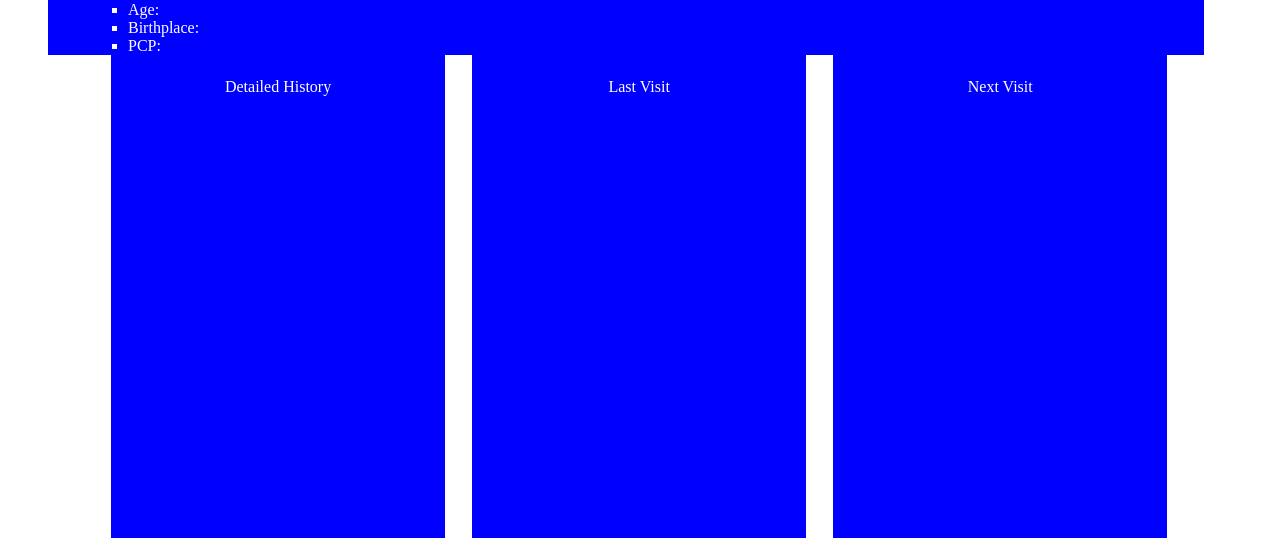
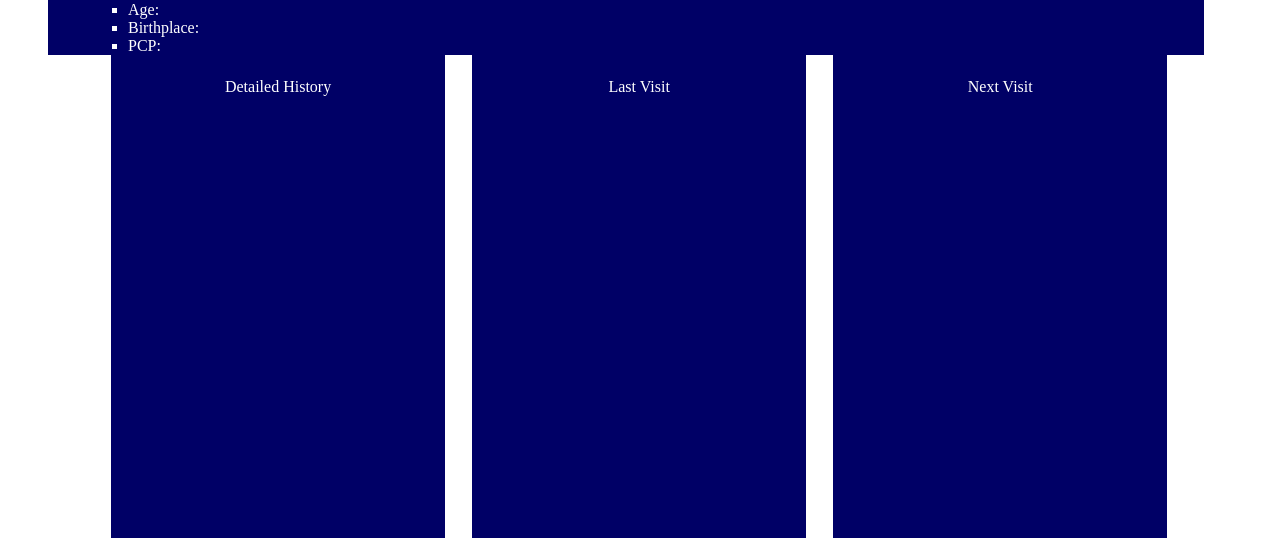
Before and after one commit to zaneddennis/trajan, a Django app: page /patients/1/ in a window 1280 px wide. Shown: the part 487-1025 px from the top of the page. Run offline with Django 3.2, Linux system fonts and the light colour scheme.

Commit message:
Changing colors on patient.css

```diff
--- a/trajan/static/trajan/patient.css
+++ b/trajan/static/trajan/patient.css
@@ -16,7 +16,7 @@ body{
 }
 .topPage{
   list-style-type: none;
-  background-color: blue;
+  background-color: #000066;
   width: 90%;
   display: inline-block;
 }
@@ -50,17 +50,17 @@ body{
 
 }
 #historyV{
-  background-color: blue;
+  background-color: #000066;
   padding-left: 2%;
   padding-right: 2%;
 }
 #LastVisitV{
-  background-color: blue;
+  background-color: #000066;
   padding-left: 2%;
   padding-right: 2%;
 }
 #NextVisitV{
-  background-color: blue;
+  background-color: #000066;
   padding-left: 2%;
   padding-right: 2%;
 }
```
